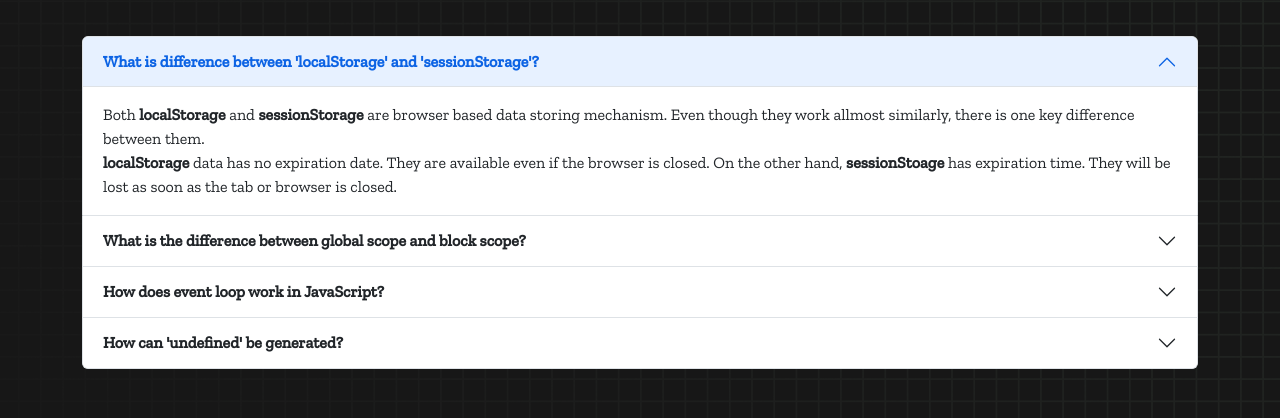
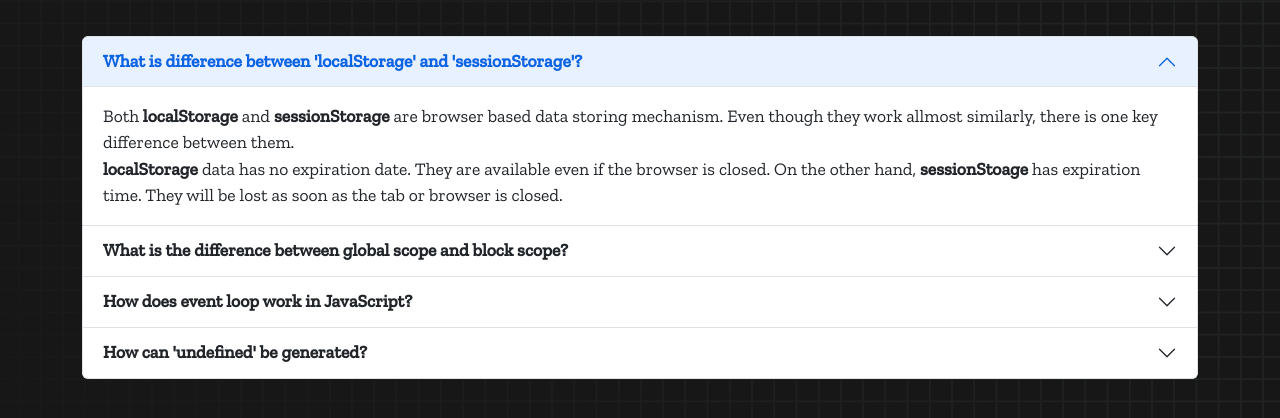
Before and after one commit to s-m-saifullah/Type-Monster, a plain HTML site: page blog.html in a window 1280 px wide. Shown: the part 116-534 px from the top of the page. Drawn offline with nearby package versions, Linux system fonts and the light colour scheme.

Commit message:
changed font size for accordion

```diff
--- a/styles.css
+++ b/styles.css
@@ -194,6 +194,14 @@ button {
   color: white;
 }
 
+.accordion-body {
+  font-size: 1.1rem;
+}
+
+.accordion-button {
+  font-size: 1.1rem;
+}
+
 @media only screen and (max-width: 700px) {
   .box-container {
     padding: 0 20px;
```
